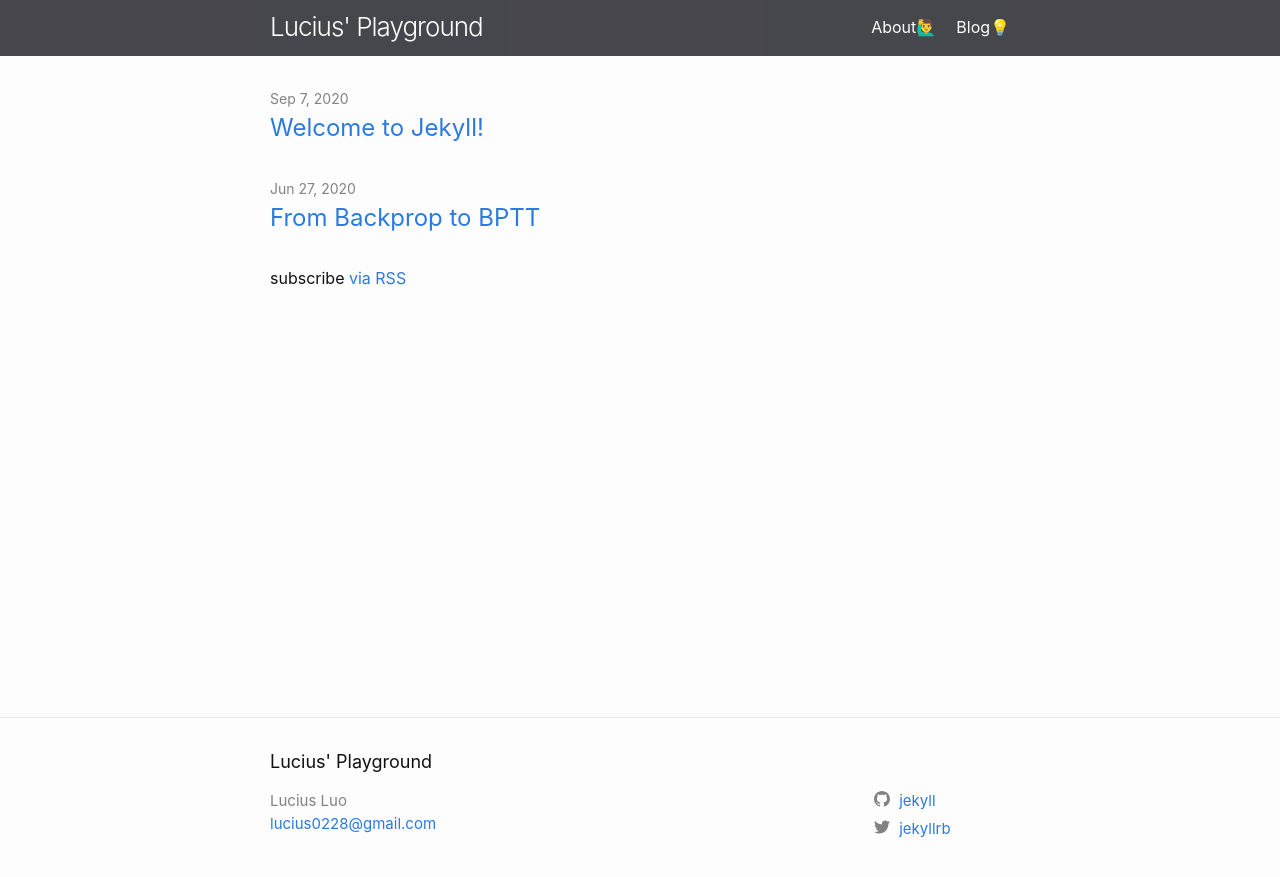
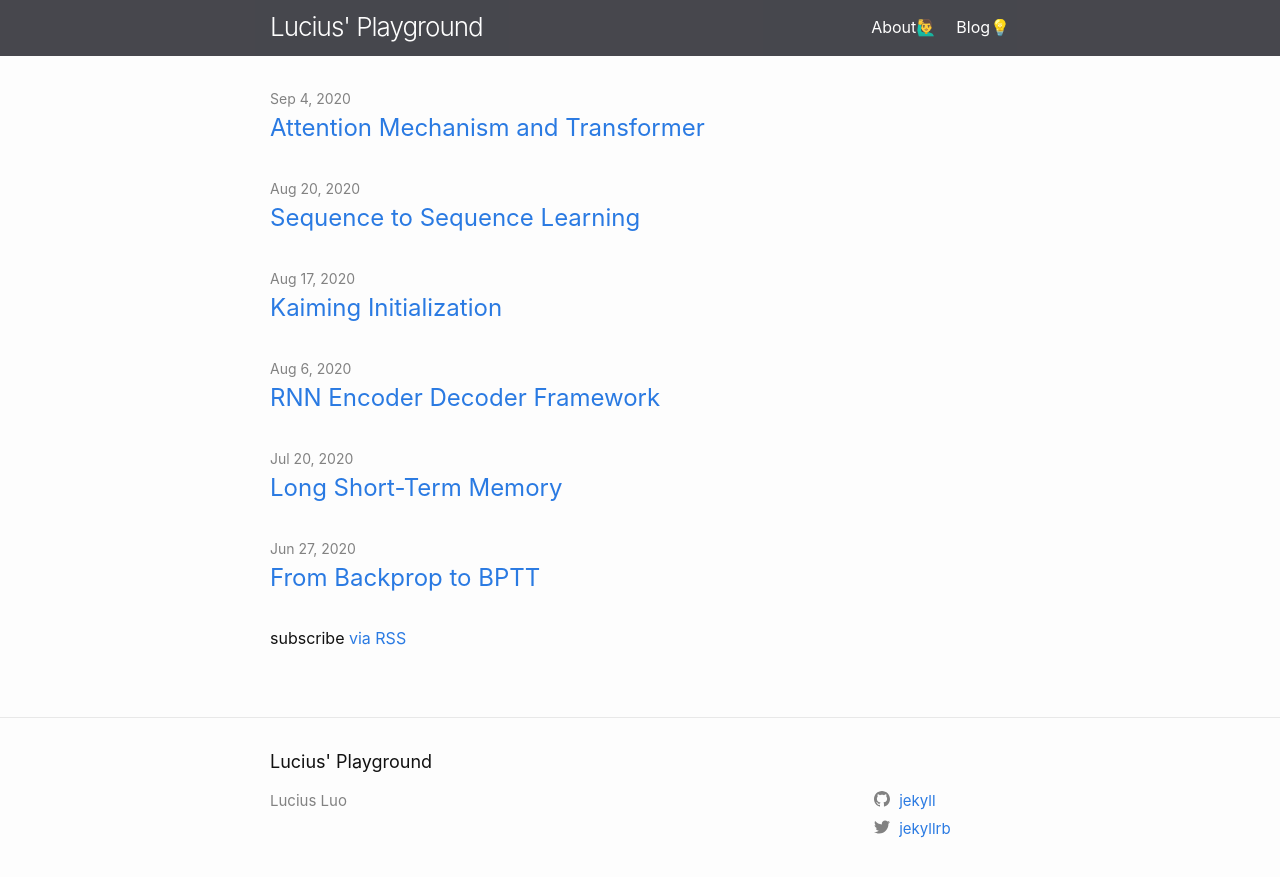
Before and after one commit to luciusluo/luciusluo.github.io, a Jekyll site: the page built from index.md, in a window 1280 px wide. Shown: the top 877 px of the page. Built offline with Jekyll 4.4.1, drawn with Linux system fonts in a browser that asks for light colours.

Commit message:
finished framework

```diff
--- a/_includes/footer.html
+++ b/_includes/footer.html
@@ -15,9 +15,7 @@
               {{ site.title | escape }}
             {%- endif -%}
             </li>
-            {%- if site.email -%}
-            <li><a class="u-email" href="mailto:{{ site.email }}">{{ site.email }}</a></li>
-            {%- endif -%}
+
         </ul>
       </div>
 
--- /dev/null
+++ b/_posts/2020-08-06-RNN-Encoder-Decoder-Framework.markdown
@@ -0,0 +1,8 @@
+---
+layout: post
+title:  "RNN Encoder Decoder Framework"
+date:   2020-08-06 14:51:14 -0700
+categories: jekyll update
+---
+
+Hello World.
--- /dev/null
+++ b/_posts/2020-08-17-Kaiming-Initialization.markdown
@@ -0,0 +1,8 @@
+---
+layout: post
+title:  "Kaiming Initialization"
+date:   2020-08-17 14:51:14 -0700
+categories: jekyll update
+---
+
+Hello World.
--- /dev/null
+++ b/_posts/2020-08-20-Sequence-to-Sequence-Learning.markdown
@@ -0,0 +1,8 @@
+---
+layout: post
+title:  "Sequence to Sequence Learning"
+date:   2020-08-20 14:51:14 -0700
+categories: jekyll update
+---
+
+Hello World.
--- /dev/null
+++ b/_posts/2020-09-04-Attention-Mechanism-and-Transformer.markdown
@@ -0,0 +1,8 @@
+---
+layout: post
+title:  "Attention Mechanism and Transformer"
+date:   2020-09-04 14:51:14 -0700
+categories: jekyll update
+---
+
+Hello World.
```
Also changed, not shown: _posts/2020-06-27-From-Backprop-To-BPTT.markdown (+19 -4 lines), _posts/2020-07-12-Long-Short-Term-Memory.markdown (added, +8 -0 lines), _posts/2020-09-07-welcome-to-jekyll.markdown (deleted, +0 -25 lines), 3 other files.
